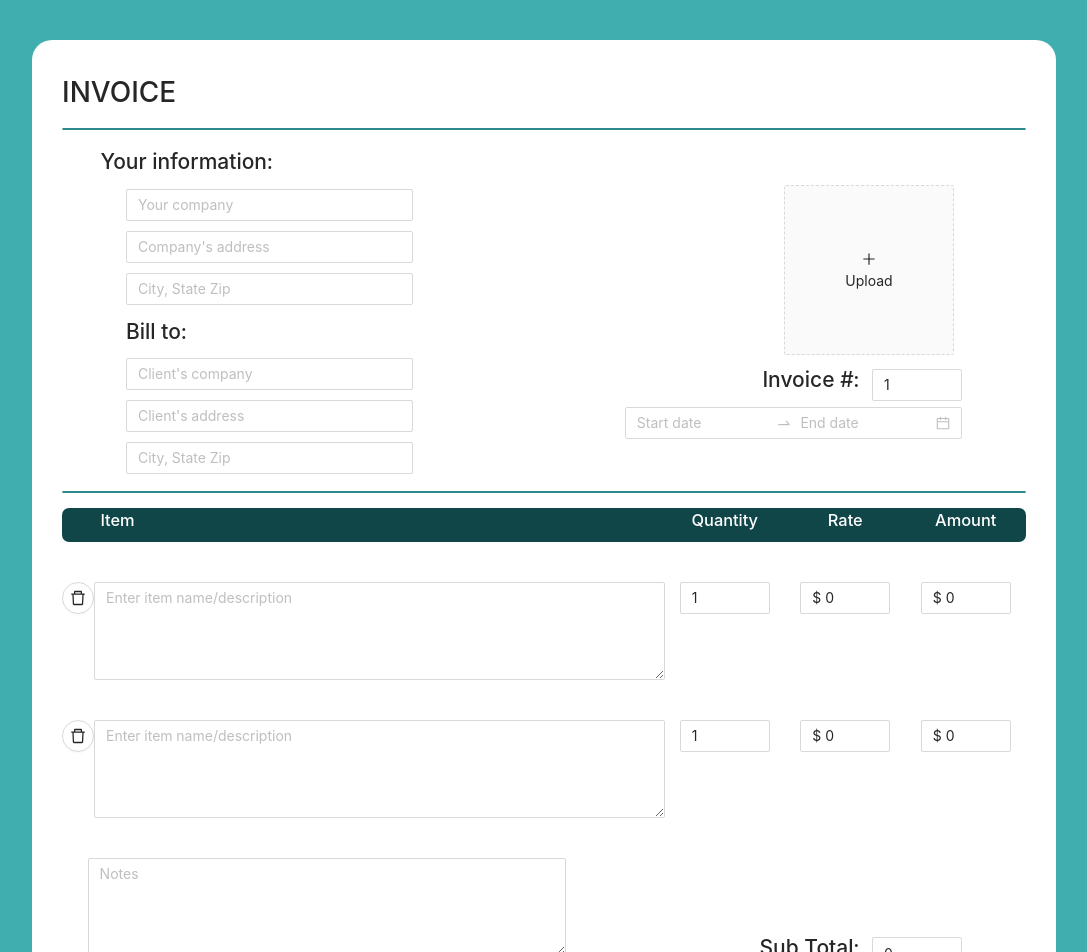
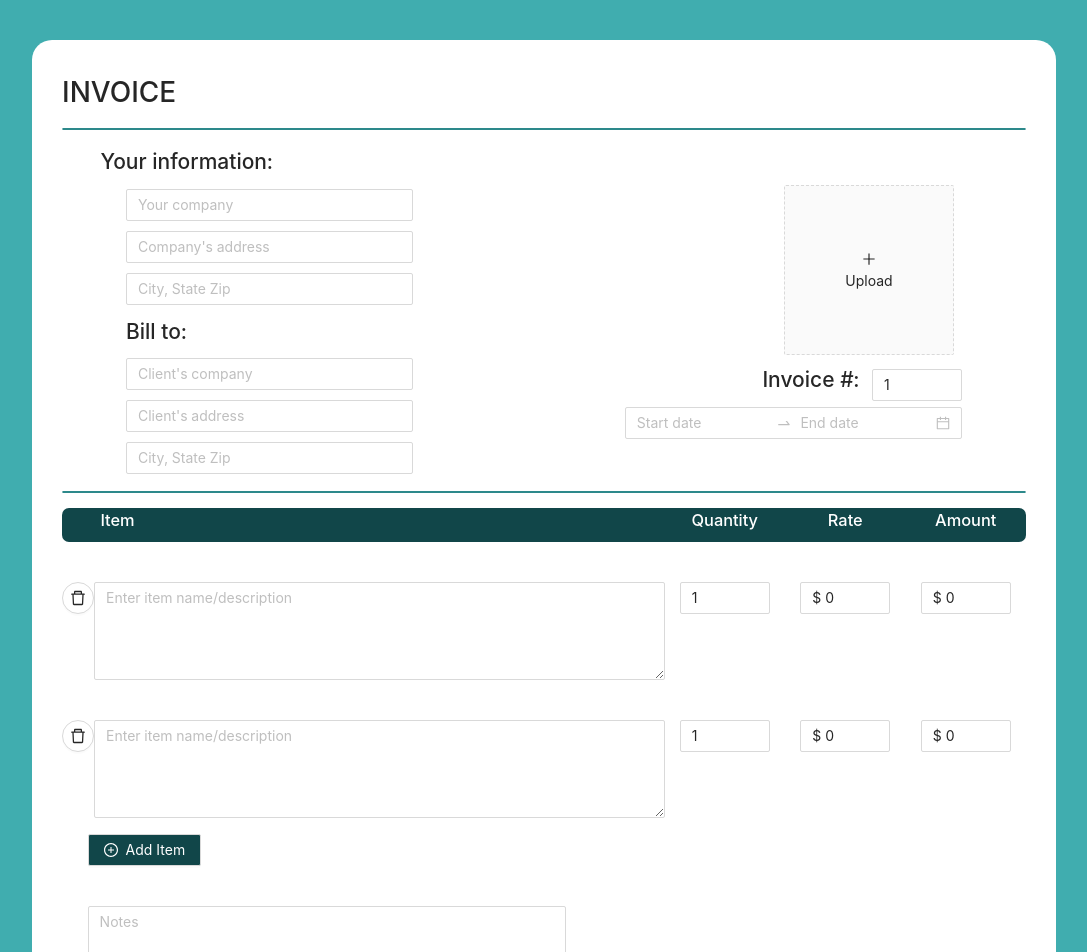
Before and after one commit to DevLab-Final-Project-2/CV-invoice-editor-frontend, a React (Create React App) app in the folder cv-invoice-editor/: page /invoice in a window 1280 px wide. Shown: the top 952 px of the page, without its empty margins (96-1183 px from the left). Built offline with nearby package versions, Linux system fonts and the light colour scheme; the HTML template or start-up script is replaced by a standard one.

Commit message:
add item button

```diff
--- a/cv-invoice-editor/src/components/Invoice.js
+++ b/cv-invoice-editor/src/components/Invoice.js
@@ -5,6 +5,8 @@ import Avatar from './Avatar'
 import { InputNumber } from 'antd';
 import { DatePicker } from 'antd';
 import InvoiceItem from './InvoiceItem'
+import { PlusCircleOutlined } from '@ant-design/icons';
+import { Button } from 'antd';
 const { TextArea } = Input;
 
 
@@ -51,6 +53,7 @@ class Invoice extends React.Component {
                     </Row>
                     <InvoiceItem></InvoiceItem>
                     <InvoiceItem></InvoiceItem>
+                    <Button style={{ marginLeft: '2vw', marginTop: '2vh', backgroundColor: 'rgba(17, 70, 73, 1)', color: 'white' }} icon={<PlusCircleOutlined />}>Add Item</Button>
 
                     <Row gutter={[8, 8]} style={{ marginTop: '5vh' }}>
                         <Col span={12} >
@@ -72,9 +75,9 @@ class Invoice extends React.Component {
                             </div>
                         </Col>
                     </Row>
-
                 </div>
-            </div >);
+            </div >
+        );
     }
 }
 
```
